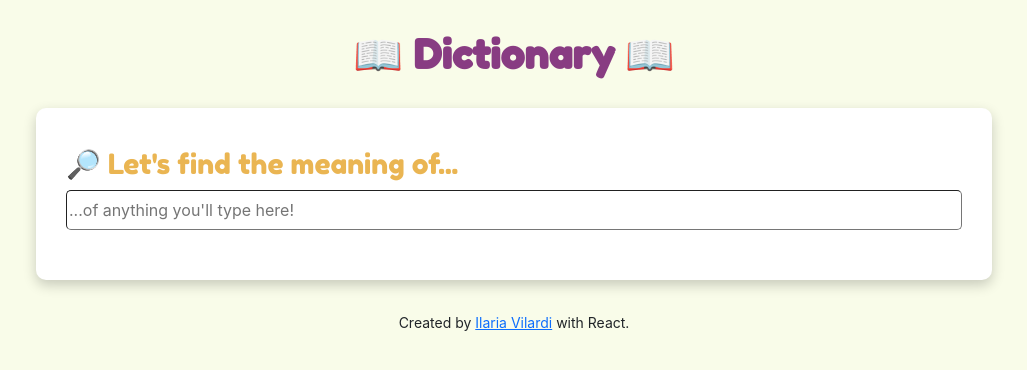
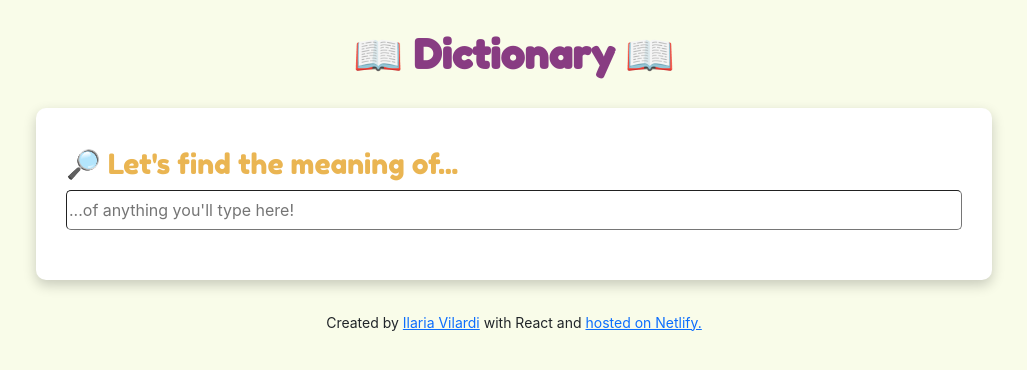
Before and after one commit to Yeobie/dictionary-app, a React (Create React App) app: page / in a window 1280 px wide. Shown: the top 370 px of the page, without its empty margins (126-1153 px from the left). Built offline with nearby package versions, Linux system fonts and the light colour scheme; no server answers.

Commit message:
added link to Netlify

```diff
--- a/src/App.js
+++ b/src/App.js
@@ -11,10 +11,23 @@ function App() {
         <footer className="Credits">
           <small>
             Created by{" "}
-            <a href="https://github.com/Yeobie/dictionary-app">
+            <a
+              href="https://github.com/Yeobie/dictionary-app"
+              target="_blank"
+              rel="noreferrer"
+              title="My Github repository"
+            >
               Ilaria Vilardi
             </a>{" "}
-            with React.
+            with React and{" "}
+            <a
+              href="https://app.netlify.com/sites/friendly-stardust-5aa51e/deploys"
+              target="_blank"
+              rel="noreferrer"
+              title="My Netlify"
+            >
+              hosted on Netlify.
+            </a>
           </small>
         </footer>
       </div>
```
